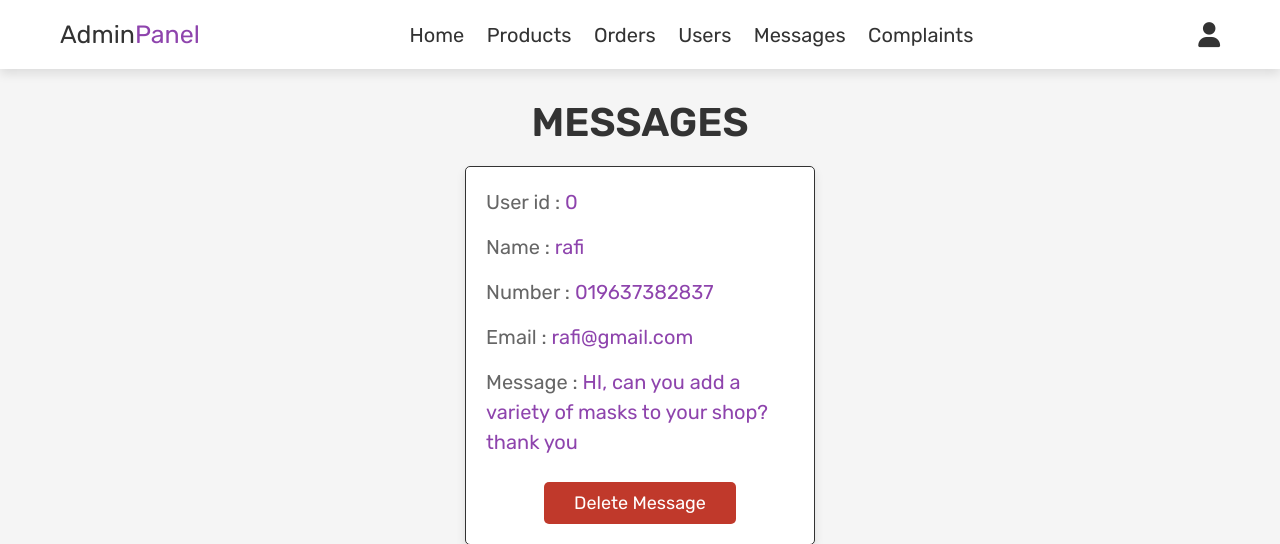
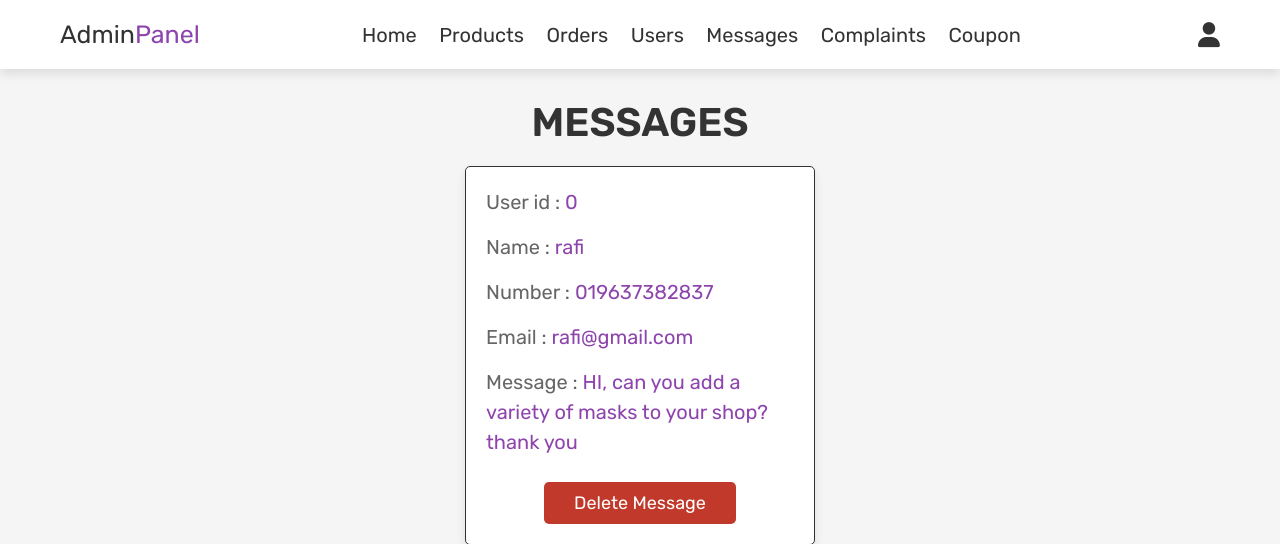
Before and after one commit to NourashAzmine/CSE327_eCommerce_Website, a PHP site: page /CSE327_E-Pharma-main/admin_contacts.php in a window 1280 px wide. Shown: the top 544 px of the page. Run offline with PHP 8.4, Linux system fonts and the light colour scheme; a user stored in the database is signed in; data comes from the database, SQL or seed files in the repository.

Commit message:
Update admin_header.php

```diff
--- a/admin_header.php
+++ b/admin_header.php
@@ -24,6 +24,7 @@ if(isset($message)){
          <a href="admin_users.php">Users</a>
          <a href="admin_contacts.php">Messages</a>
          <a href="admin_complaints.php">Complaints</a>
+         <a href="admin_coupon.php">Coupon</a>
       </nav>
 
       <div class="icons">
```
